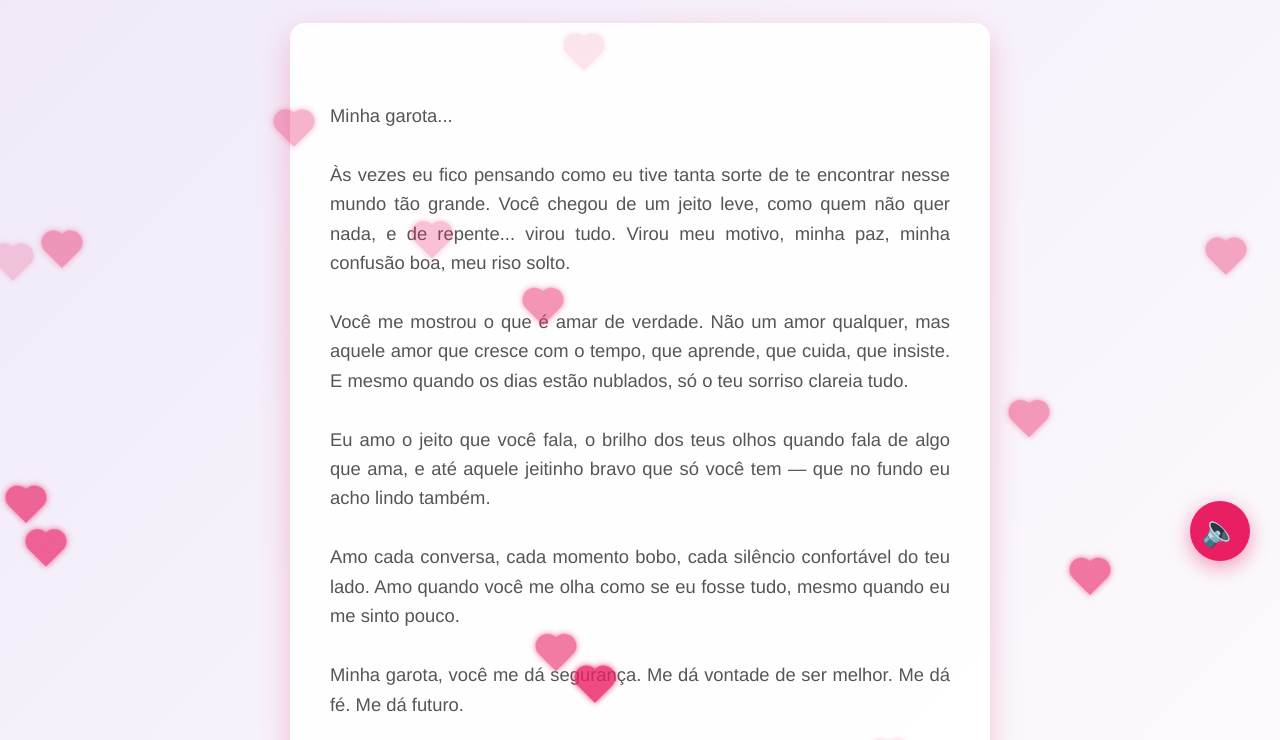
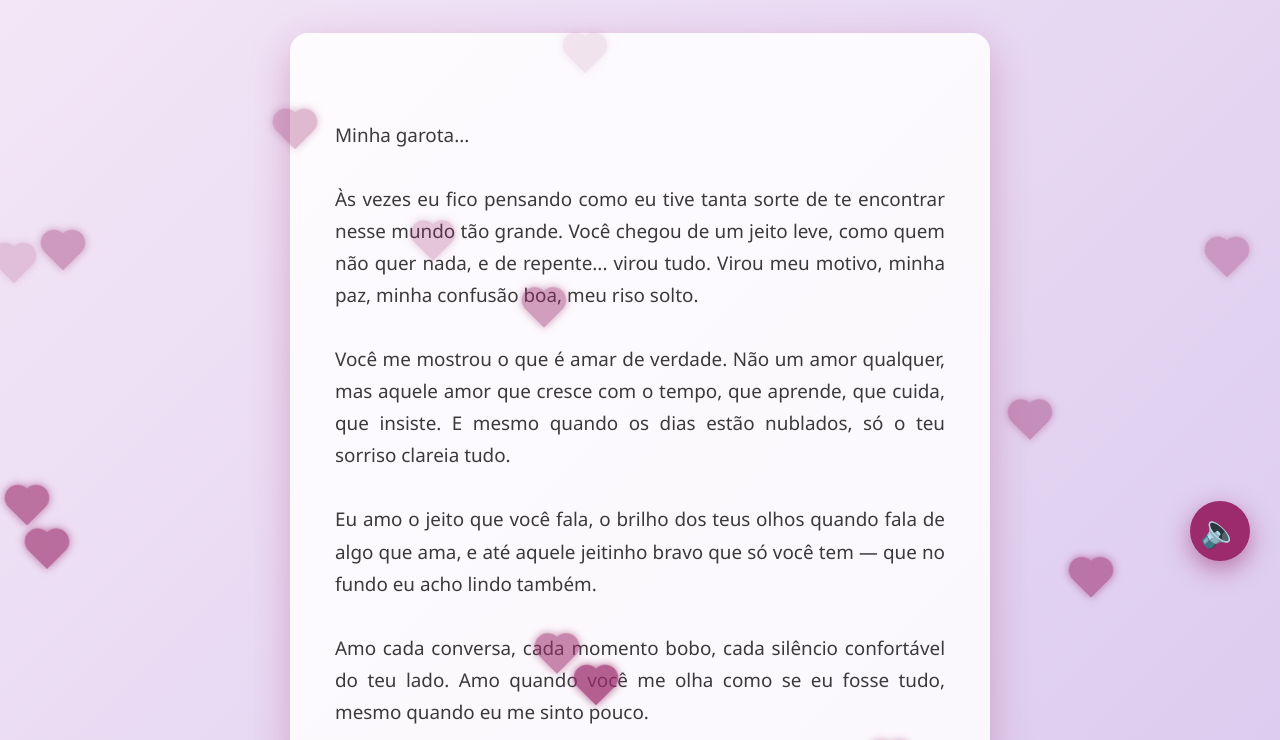
Before and after one commit to alvaro303/pra-sempe-te-amarei, a plain HTML site: page index.html in a window 1280 px wide. Shown: the part 139-879 px from the top of the page. Drawn offline with Linux system fonts and the light colour scheme.

Commit message:
Update index.html

```diff
--- a/index.html
+++ b/index.html
@@ -6,21 +6,21 @@
   <title>Minha Garota - Amor da Minha Vida ❤️</title>
   <meta name="description" content="Um site dedicado ao amor da minha vida, minha garota, com mensagens, música e animações românticas." />
   <style>
-    /* Reset simples */
+    /* Reset básico */
     *, *::before, *::after {
       box-sizing: border-box;
     }
     body {
       margin: 0;
-      font-family: 'Helvetica Neue', Helvetica, Arial, sans-serif;
-      background: linear-gradient(135deg, #f0e8f8, #fff);
-      color: #3a3a3a;
+      font-family: 'Segoe UI', Tahoma, Geneva, Verdana, sans-serif;
+      background: linear-gradient(135deg, #f5e8f7 0%, #d4c1ec 100%);
+      color: #2c2c2c;
       min-height: 100vh;
       display: flex;
       flex-direction: column;
       align-items: center;
-      padding: 40px 20px 80px;
-      line-height: 1.6;
+      padding: 50px 20px 100px;
+      line-height: 1.7;
       overflow-x: hidden;
     }
     header {
@@ -31,24 +31,25 @@
       opacity: 0;
     }
     header h1 {
-      font-size: 3.2rem;
-      color: #e91e63;
+      font-size: 3rem;
+      color: #9b2b6b;
       margin: 0;
       font-weight: 700;
-      letter-spacing: 0.05em;
+      letter-spacing: 0.06em;
+      text-shadow: 1px 1px 3px rgba(0,0,0,0.1);
     }
     main {
       max-width: 700px;
-      background: rgba(255 255 255 / 0.9);
-      border-radius: 15px;
-      padding: 30px 40px;
-      box-shadow: 0 12px 30px rgba(233, 30, 99, 0.25);
+      background: rgba(255 255 255 / 0.85);
+      border-radius: 18px;
+      padding: 35px 45px;
+      box-shadow: 0 14px 40px rgba(155, 43, 107, 0.3);
       animation: fadeIn 2s ease 1s forwards;
       opacity: 0;
     }
     main p {
-      font-size: 1.15rem;
-      color: #555;
+      font-size: 1.18rem;
+      color: #3a3a3a;
       text-align: justify;
       white-space: pre-line;
     }
@@ -57,37 +58,14 @@
       position: fixed;
       bottom: 30px;
       right: 30px;
-      background-color: #e91e63;
+      background-color: #9b2b6b;
       border: none;
       border-radius: 50%;
-      width: 50px;
-      height: 50px;
+      width: 52px;
+      height: 52px;
       cursor: pointer;
-      box-shadow: 0 6px 15px rgba(233, 30, 99, 0.4);
+      box-shadow: 0 8px 20px rgba(155, 43, 107, 0.5);
       display: none;
-      align-items: center;
-      justify-content: center;
-      color: white;
-      font-size: 1.8rem;
-      transition: background-color 0.3s ease;
-      z-index: 10;
-    }
-    #topBtn:hover {
-      background-color: #b0003a;
-    }
-    /* Música */
-    .music-control {
-      position: fixed;
-      bottom: 100px;
-      right: 30px;
-      background-color: #e91e63;
-      border-radius: 50%;
-      width: 60px;
-      height: 60px;
-      border: none;
-      cursor: pointer;
-      box-shadow: 0 6px 20px rgba(233, 30, 99, 0.45);
-      display: flex;
       align-items: center;
       justify-content: center;
       color: white;
@@ -95,8 +73,31 @@
       transition: background-color 0.3s ease;
       z-index: 10;
     }
+    #topBtn:hover {
+      background-color: #6f1f4d;
+    }
+    /* Música */
+    .music-control {
+      position: fixed;
+      bottom: 100px;
+      right: 30px;
+      background-color: #9b2b6b;
+      border-radius: 50%;
+      width: 60px;
+      height: 60px;
+      border: none;
+      cursor: pointer;
+      box-shadow: 0 8px 24px rgba(155, 43, 107, 0.55);
+      display: flex;
+      align-items: center;
+      justify-content: center;
+      color: white;
+      font-size: 2rem;
+      transition: background-color 0.3s ease;
+      z-index: 10;
+    }
     .music-control:hover {
-      background-color: #b0003a;
+      background-color: #6f1f4d;
     }
     /* Corações animados */
     .hearts {
@@ -111,35 +112,35 @@
     }
     .heart {
       position: absolute;
-      width: 24px;
-      height: 24px;
-      background: #e91e63;
+      width: 26px;
+      height: 26px;
+      background: #9b2b6b;
       transform: rotate(45deg);
       animation: floatUp linear infinite;
-      opacity: 0.8;
-      filter: drop-shadow(0 0 3px #e91e63);
+      opacity: 0.75;
+      filter: drop-shadow(0 0 4px #9b2b6b);
     }
     .heart::before,
     .heart::after {
       content: "";
       position: absolute;
-      width: 24px;
-      height: 24px;
-      background: #e91e63;
+      width: 26px;
+      height: 26px;
+      background: #9b2b6b;
       border-radius: 50%;
     }
     .heart::before {
-      top: -12px;
+      top: -13px;
       left: 0;
     }
     .heart::after {
-      left: -12px;
+      left: -13px;
       top: 0;
     }
     @keyframes floatUp {
       0% {
         transform: translateY(0) rotate(45deg);
-        opacity: 0.8;
+        opacity: 0.75;
       }
       100% {
         transform: translateY(-120vh) rotate(45deg);
@@ -153,13 +154,13 @@
     /* Responsividade */
     @media (max-width: 480px) {
       body {
-        padding: 30px 10px 80px;
+        padding: 35px 15px 100px;
       }
       header h1 {
         font-size: 2.4rem;
       }
       main {
-        padding: 20px;
+        padding: 25px 25px;
       }
       main p {
         font-size: 1rem;
@@ -167,7 +168,7 @@
       .music-control, #topBtn {
         width: 50px;
         height: 50px;
-        font-size: 1.5rem;
+        font-size: 1.6rem;
       }
     }
   </style>
```
